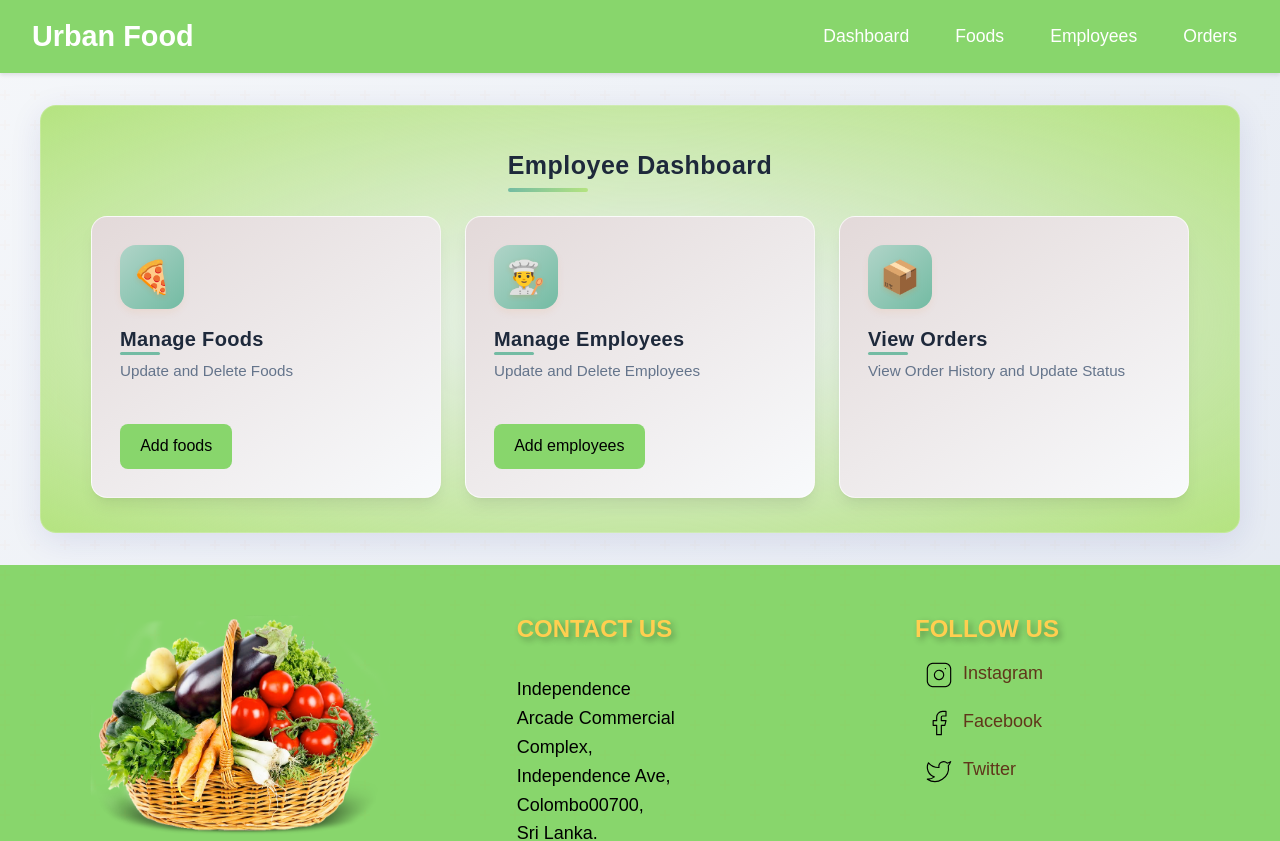
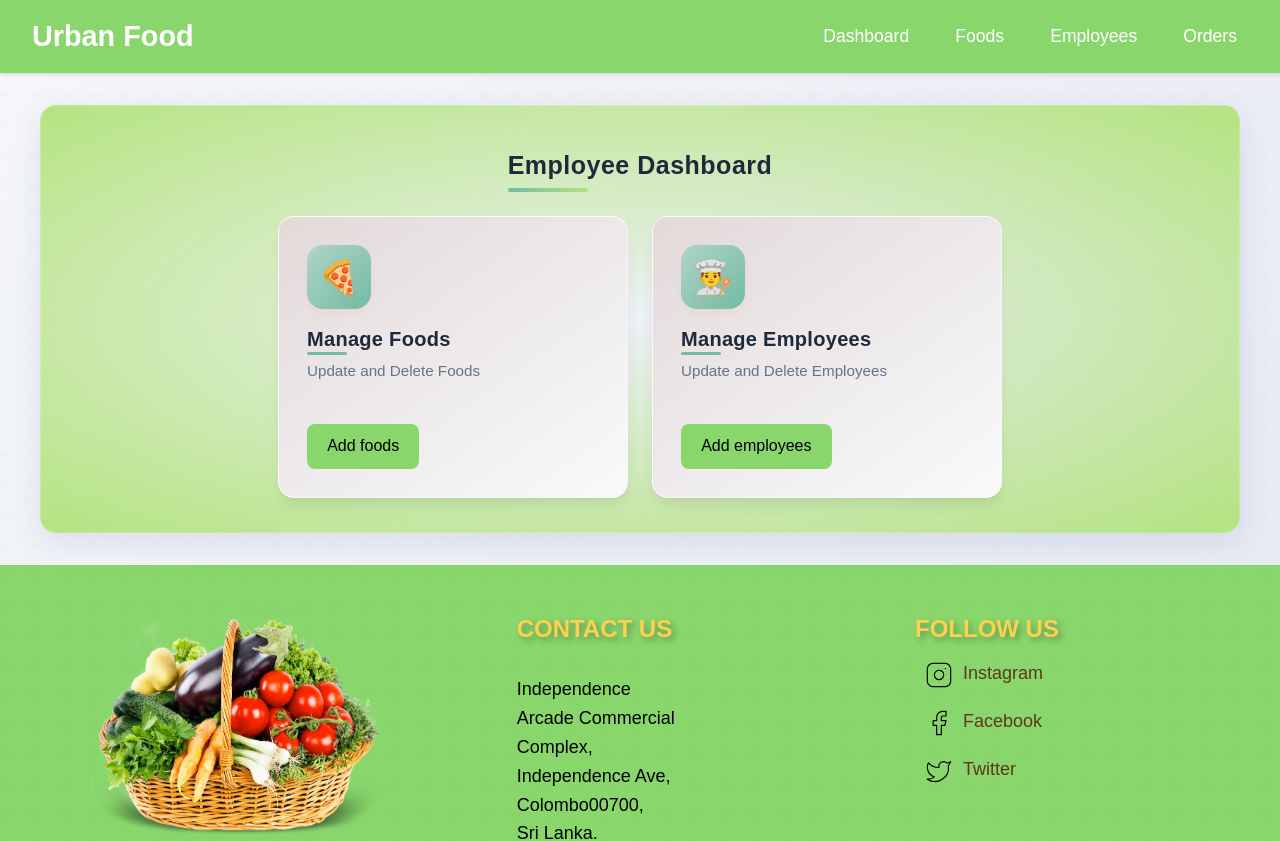
Before and after one commit to uvindusl/DM2-Frontend-repo, a React (Vite) app: page /employee/dashboard in a window 1280 px wide. Shown: the top 841 px of the page. Built offline with nearby package versions, Linux system fonts and the light colour scheme.

Commit message:
refactor: remove unused "View Orders" tile from Employee Dashboard

```diff
--- a/src/pages/EmployeeDashboard.tsx
+++ b/src/pages/EmployeeDashboard.tsx
@@ -33,14 +33,6 @@ const EmployeeDashboard: React.FC = () => {
       route: "/employee/view/employees",
       routeAdd: "/employee/add/employee",
       buttonName: " employees",
-    },
-    {
-      title: "View Orders",
-      description: "View Order History and Update Status",
-      icon: "📦",
-      route: "/employee/view/orders",
-      routeAdd: "",
-      buttonName: "",
     },
   ];
 
```
